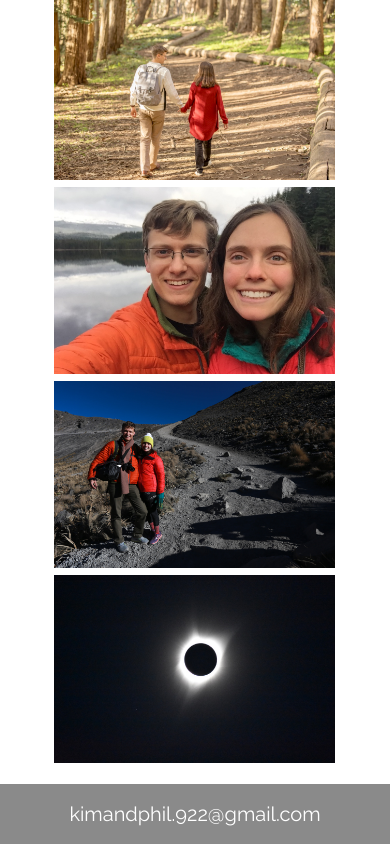
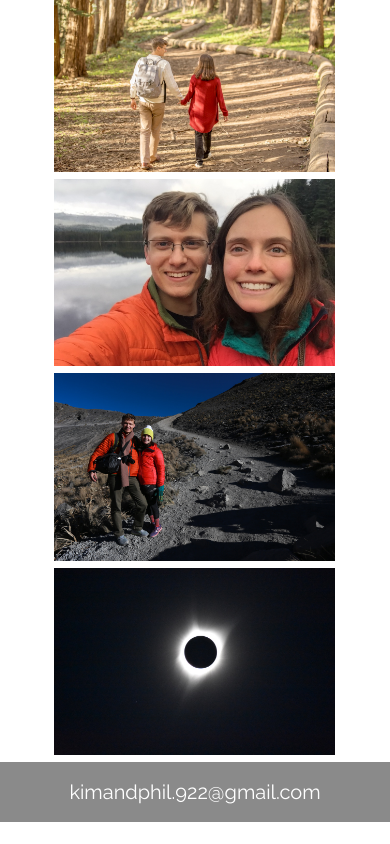
Before and after one commit to byteme980/wedding-site, a React (Create React App) app: page / in a window 390 px wide. Shown: the part 2610-3454 px from the top of the page. After the commit the page ends 3432 px from the top, so only its background shows below. Built offline with nearby package versions, Linux system fonts and the light colour scheme.

Commit message:
add meta description, fix up some footer/margin css

```diff
--- a/public/index.html
+++ b/public/index.html
@@ -4,6 +4,7 @@
     <meta charset="utf-8">
     <meta name="viewport" content="width=device-width, initial-scale=1, shrink-to-fit=no">
     <meta name="theme-color" content="#000000">
+    <meta name=”description” content="Kim and Phil are getting married in Tarrytown on September 22, 2018.">
     <!--
       manifest.json provides metadata used when your web app is added to the
       homescreen on Android. See https://developers.google.com/web/fundamentals/engage-and-retain/web-app-manifest/
@@ -29,7 +30,7 @@
     <link rel="stylesheet" href="%PUBLIC_URL%/skeleton-2.0.4/normalize.css">
     <link rel="stylesheet" href="%PUBLIC_URL%/skeleton-2.0.4/skeleton.css">
 
-    <title>KIM & PHIL</title>
+    <title>Kim and Phil</title>
   </head>
   <body>
     <noscript>
--- a/src/index.css
+++ b/src/index.css
@@ -1,11 +1,22 @@
 /* footer styles */
+html {
+  min-height: 100%;
+  position: relative;
+}
+
+.container {
+  margin-bottom: 3rem;
+}
+
 footer {
   height: 6rem;
   background: #8a8a8a;
   width: 100%;
+  position: absolute;
+  bottom: 0;
   display: flex;
+  justify-content: center;
   align-items: center;
-  justify-content: center;
 }
 
 footer a {
@@ -57,11 +68,13 @@ nav a:hover, nav a.active {
   padding-top: 68.05%;
   margin-bottom: 15px;
 }
+
 /* make the container wider for mobile devices */
 @media (max-width: 400px){
   .container {
     width: 96%;
-    margin: 2%;
+    margin-left: 2%;
+    margin-right: 2%;
   }
 }
 
@@ -77,6 +90,9 @@ nav a:hover, nav a.active {
   .container {
     margin-top: 6rem;
   }
+  main {
+    margin-bottom: 20px;
+  }
   nav ul {
     flex-direction: row;
     flex-wrap: wrap;
```
